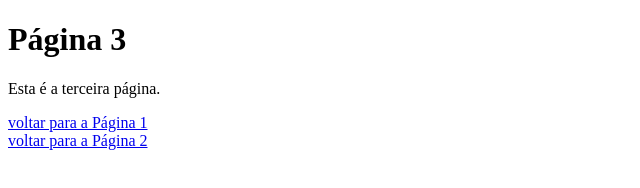
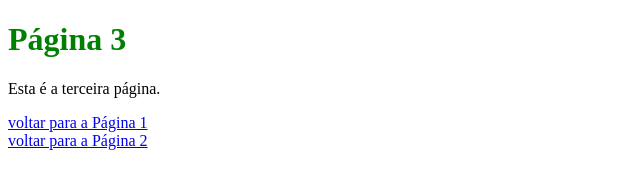
Before and after one commit to vinicius-pinheiro2004/3-abas, a plain HTML site: page pagina3.html in a window 1280 px wide. Shown: the whole page, without its empty margins (0-640 px from the left). Drawn offline with Linux system fonts and the light colour scheme.

Commit message:
Update pagina3.html

```diff
--- a/pagina3.html
+++ b/pagina3.html
@@ -4,7 +4,7 @@
     <title>Página 3</title>
 </head>
 <body>
-    <h1>Página 3</h1>
+    <h1 style="color:green;">Página 3</h1>
     <p>Esta é a terceira página.</p>
 
     <a href="index.html">voltar para a Página 1</a><br>
```
